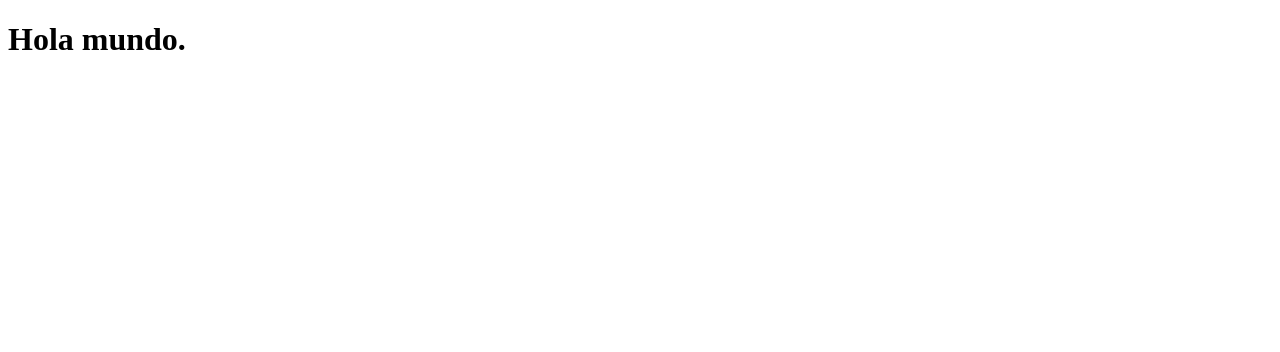
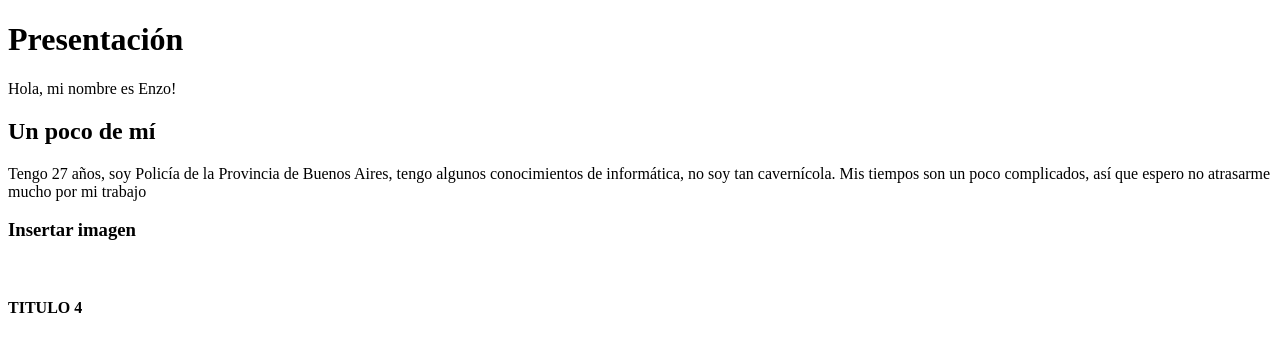
Before and after one commit to Raveennn96/REPOSITORIO-LOCAL, a plain HTML site: page index.html in a window 1280 px wide. Drawn offline with Linux system fonts and the light colour scheme.

Commit message:
cree index

```diff
--- a/index.html
+++ b/index.html
@@ -4,6 +4,13 @@
         <title>MI PRIMER DOCUMENTO</title>
     </head>
     <body>
-        <h1>Hola mundo.</h1>
+        <h1> Presentación </h1>
+        <p> Hola, mi nombre es Enzo! </p>
+        <h2> Un poco de mí</h2>
+        <p> Tengo 27 años, soy Policía de la Provincia de Buenos Aires, tengo algunos conocimientos de informática, no soy tan cavernícola. Mis tiempos son un poco complicados, así que espero no atrasarme mucho por mi trabajo</p>
+        <h3> Insertar imagen</h3>
+        <img src=""></img>
+        <h4>TITULO 4</h4>
+
     </body>
 </html>
```
